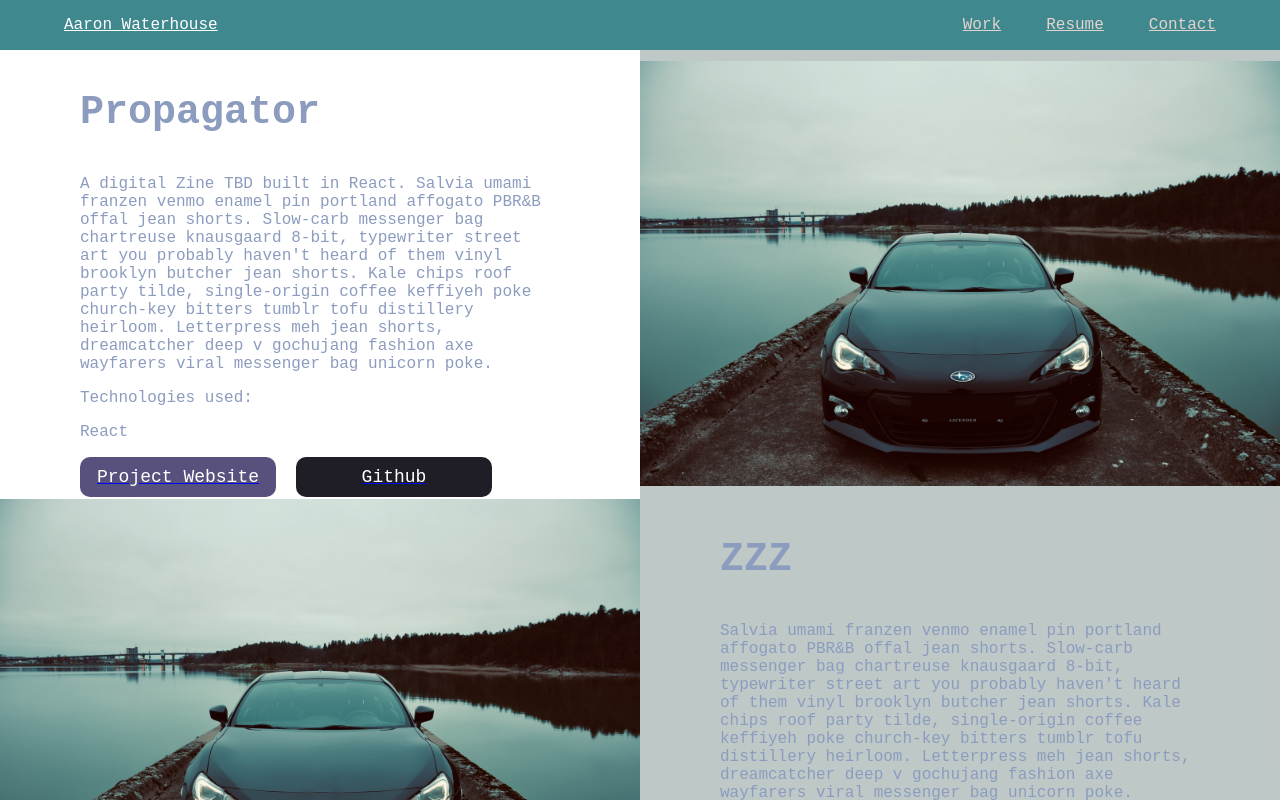
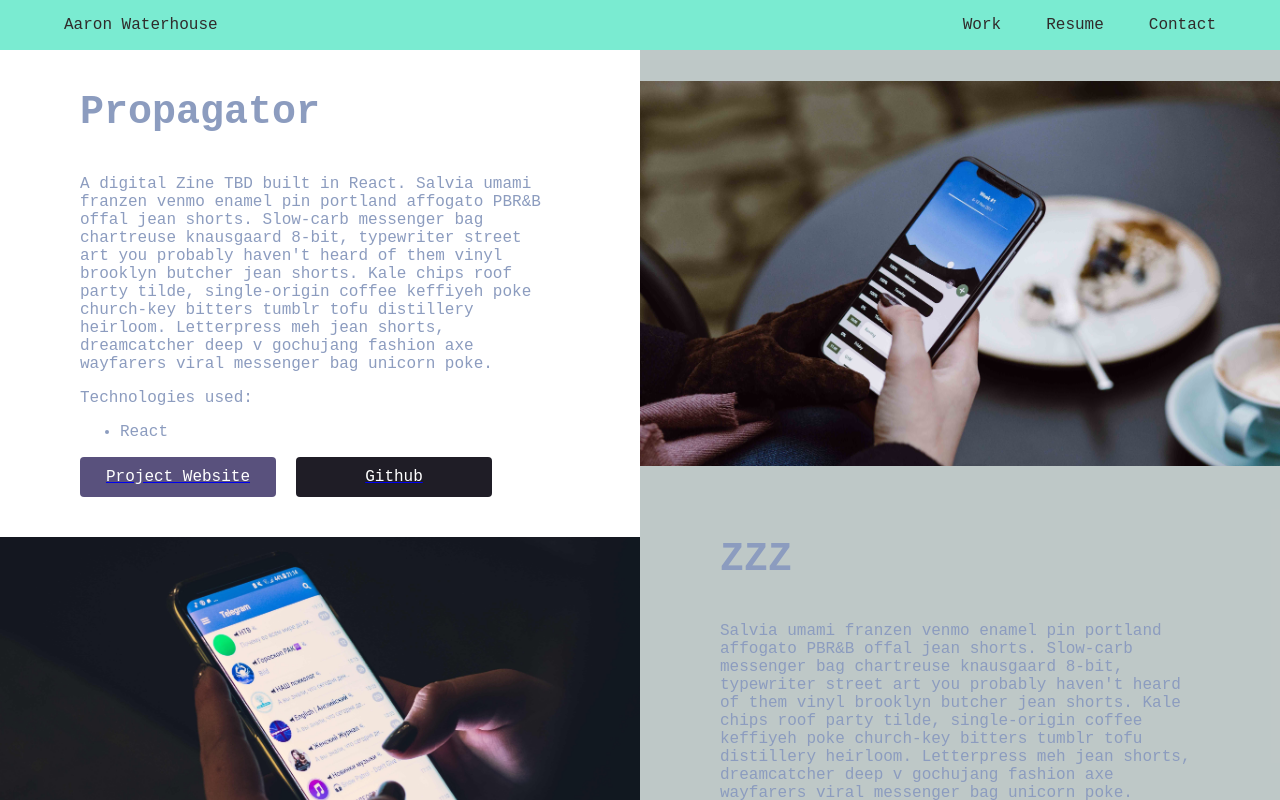
Before and after one commit to a-water/portfolioV1, a React (Create React App) app: page /work in a window 1280 px wide. Shown: the top 800 px of the page. Built offline with nearby package versions, Linux system fonts and the light colour scheme.

Commit message:
Project page styling and new tmp image

```diff
--- a/src/css/Nav.css
+++ b/src/css/Nav.css
@@ -1,5 +1,5 @@
 .mainNav {
-  background: #3e888e;
+  background: #7aebd1;
   width: 100%;
   height: 50px;
   display: flex;
@@ -16,11 +16,18 @@
 }
 
 #name {
-  color: white;
-  /* font-size: 1em; */
+  color: rgb(48, 43, 43);
+  text-decoration: none;
 }
 
 .navLink {
-  color: #e3d3ce;
+  color: rgb(48, 43, 43);
   margin-left: 25px;
+  text-decoration: none;
 }
+
+#name:hover,
+.navLink:hover {
+  color: rgb(100, 96, 167);
+  text-decoration: underline;
+}
--- a/src/css/ProjectBio.css
+++ b/src/css/ProjectBio.css
@@ -14,7 +14,7 @@
   font-size: 1.0em;
 }
 
-.technologies {
+.technologiesList {
   font-size: 1.0em;
 }
 
@@ -24,9 +24,9 @@
 
 .websiteButton {
 	padding: 6px 16px;
-	border-radius: 10px;
+	border-radius: 4px;
 	font-style: normal;
-  font-size: 18px;
+  font-size: 16px;
   height: 28px;
   width: 164px;
   display: flex;
--- a/src/js/ProjectBio.js
+++ b/src/js/ProjectBio.js
@@ -9,7 +9,13 @@ class ProjectBio extends Component {
         <p className="description">{ this.props.description }</p>
         <div>
           <p className="technologiesHeader">Technologies used:</p>
-          <p className="technologies">{ this.props.technologies }</p>
+          <ul className="technologiesList">
+            {
+              this.props.technologies.map((technology) => {
+                return <li> { technology } </li>
+              })
+            }
+          </ul>
         </div>
 
         <div className="projectLinks">
--- a/src/js/SplitTemplate.js
+++ b/src/js/SplitTemplate.js
@@ -17,7 +17,6 @@ class SplitTemplate extends Component {
   }
 
   render() {
-    // console.log(this.constructor.name, "Props:", this.props);
     return (
       <div className="SplitParent">
         <div className="split left">
--- a/src/js/data/ProjectInfo.json
+++ b/src/js/data/ProjectInfo.json
@@ -11,7 +11,7 @@
       },
       { "name": "ZZZ",
         "description": "Salvia umami franzen venmo enamel pin portland affogato PBR&B offal jean shorts. Slow-carb messenger bag chartreuse knausgaard 8-bit, typewriter street art you probably haven't heard of them vinyl brooklyn butcher jean shorts. Kale chips roof party tilde, single-origin coffee keffiyeh poke church-key bitters tumblr tofu distillery heirloom. Letterpress meh jean shorts, dreamcatcher deep v gochujang fashion axe wayfarers viral messenger bag unicorn poke.",
-        "asset": "project-1-tmp.jpg",
+        "asset": "project-2-tmp.jpg",
         "website": "http://www.propagator.xyz",
         "github": "https://github.com/a-water/propagator",
         "technologies":
```
Also changed, not shown: src/assets/project-1-tmp.jpg, src/assets/project-2-tmp.jpg (added).
